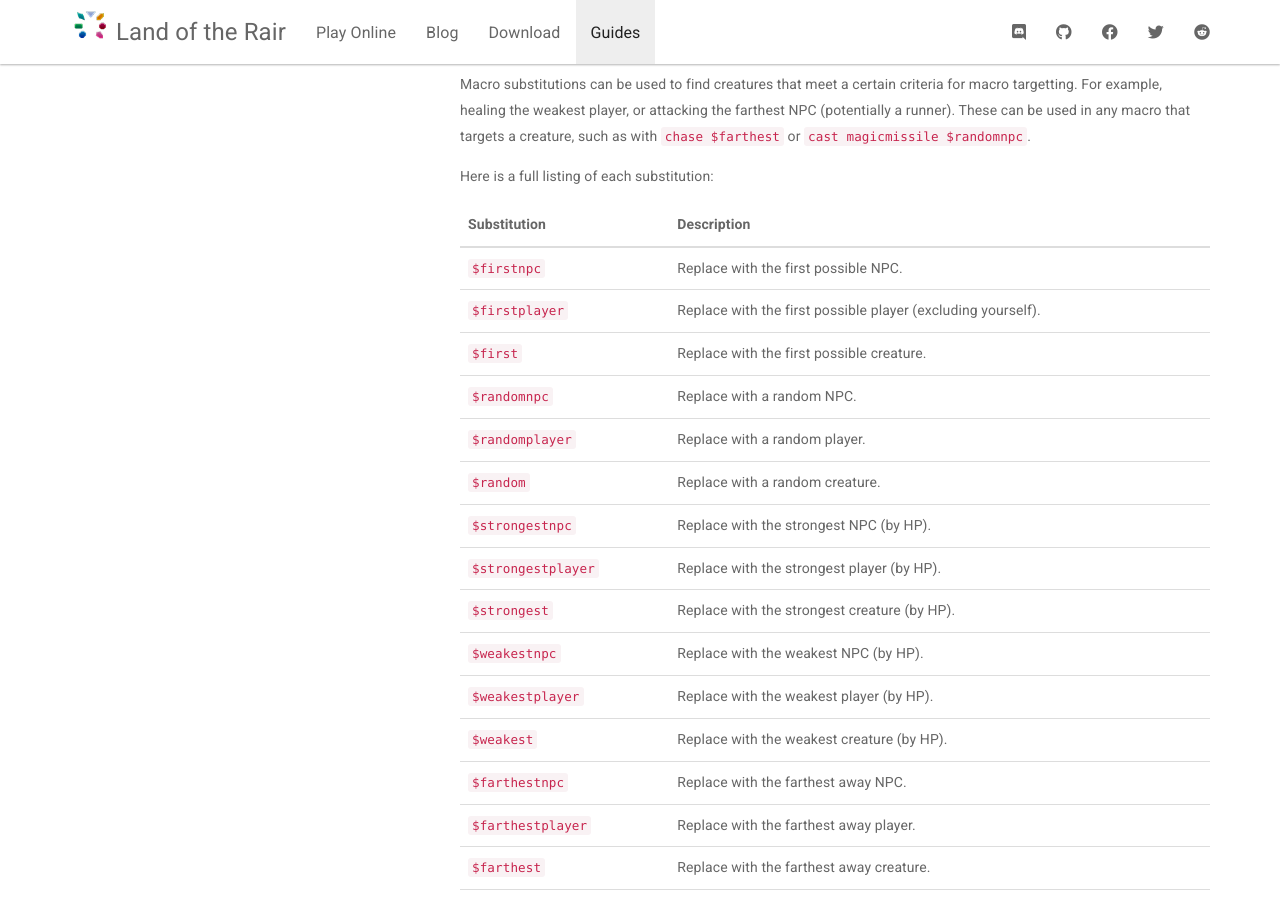
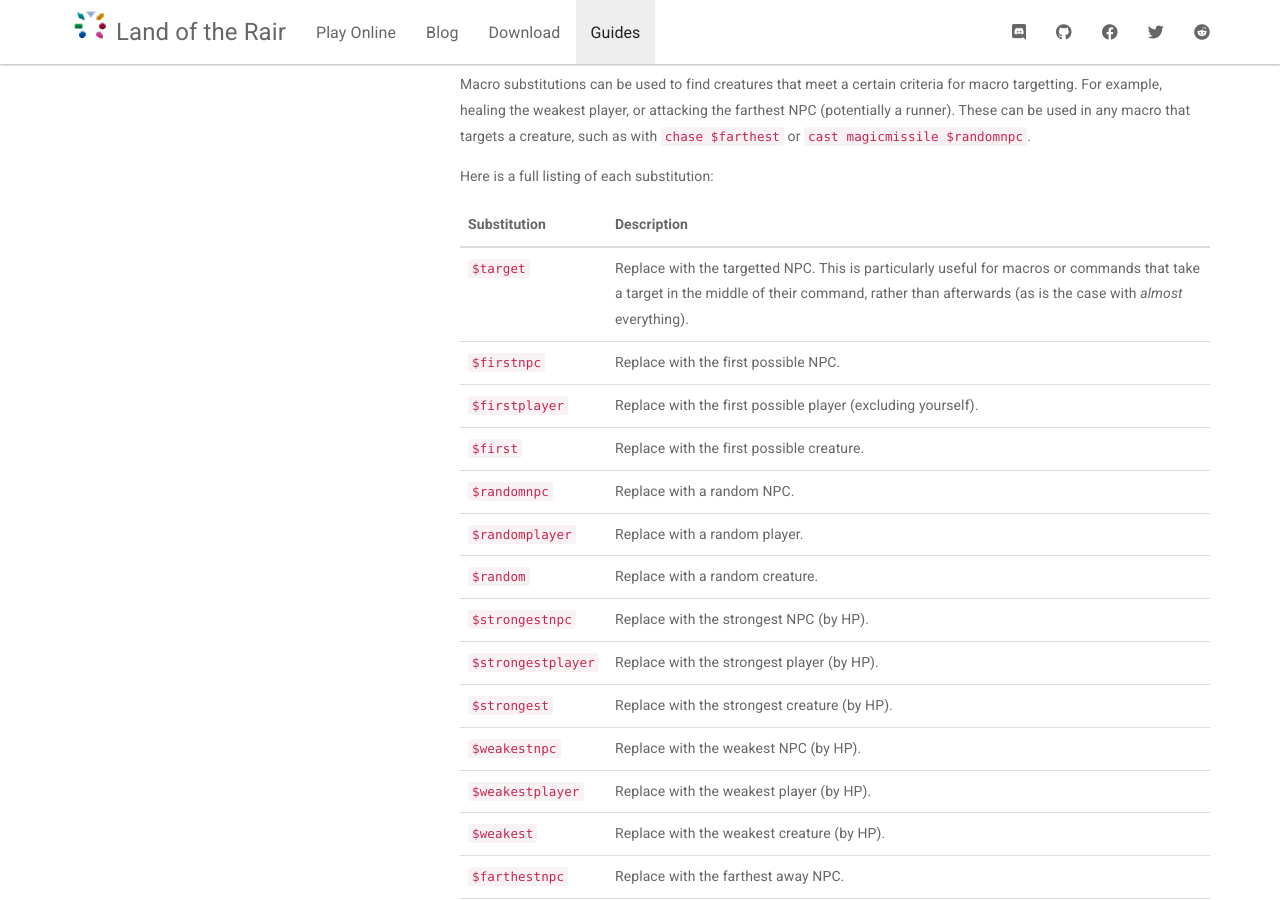
Before and after one commit to LandOfTheRair/landoftherair.github.io, a Jekyll site: the page built from _docs/getting-started/default-macros.md, in a window 1280 px wide and 900 px high, scrolled down 5436 px. Built offline with Jekyll 4.4.1, drawn with Linux system fonts in a browser that asks for light colours; nearby versions of some CDN libraries.

Commit message:
Update default-macros.md

```diff
--- a/_docs/getting-started/default-macros.md
+++ b/_docs/getting-started/default-macros.md
@@ -155,6 +155,7 @@ Here is a full listing of each substitution:
 
 Substitution | Description
 ------------ | -----------
+`$target`           | Replace with the targetted NPC. This is particularly useful for macros or commands that take a target in the middle of their command, rather than afterwards (as is the case with _almost_ everything).
 `$firstnpc`         | Replace with the first possible NPC.
 `$firstplayer`      | Replace with the first possible player (excluding yourself).
 `$first`            | Replace with the first possible creature.
```
